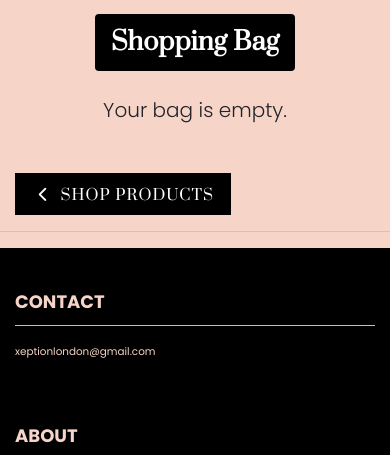
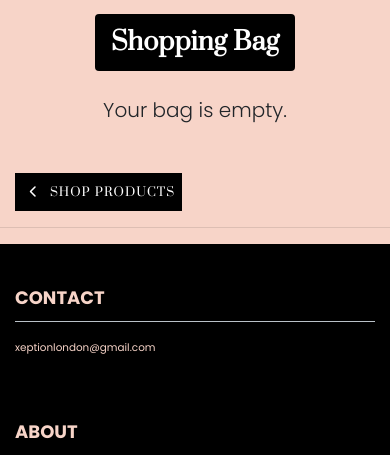
Before and after one commit to mion93/xeption-ms4, a Django app: page /bag/ in a window 390 px wide. Shown: the part 135-590 px from the top of the page. Run offline with Django 3.2, Linux system fonts and the light colour scheme; some libraries are stand-ins or nearby versions.

Commit message:
formatting js files and refractoring base.css

```diff
--- a/static/css/base.css
+++ b/static/css/base.css
@@ -400,6 +400,8 @@ color: #F7D4C8;
     .header-container {
         padding-top: 164px;
     }
+
+
 }
 
 /* pad the top a bit when navbar is collapsed on mobile */
@@ -410,6 +412,22 @@ color: #F7D4C8;
 
     body {
         height: calc(100vh - 116px);
+    }
+
+
+     .btn.btn-outline-black.rounded-0,
+    .btn.btn-black.rounded-0 {
+        padding: .375rem .375rem;
+    }
+
+    .btn.btn-outline-black.rounded-0.btn-lg,
+    .btn.btn-black.rounded-0.btn-lg {
+        padding: .375rem .375rem;
+        font-size: .75rem;
+    }
+
+   .increment-qty, .decrement-qty {
+        padding: .25rem .5rem !important;
     }
 }
 
```
Also changed, not shown: checkout/static/checkout/js/stripe_elements.js (+6 -6 lines), db.sqlite3.
